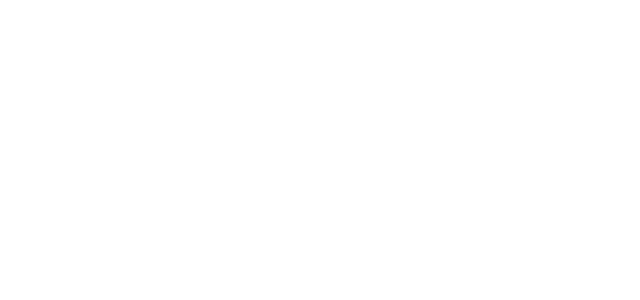
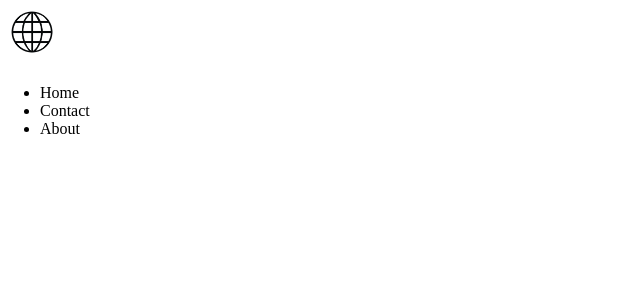
Before and after one commit to Munsa1/react-testing-with-enzyme, a React (Create React App) app: page / in a window 1280 px wide. Shown: the top 300 px of the page, without its empty margins (0-640 px from the left). Built offline with nearby package versions, Linux system fonts and the light colour scheme.

Commit message:
Add navigation bar

```diff
--- a/src/components/header/header.js
+++ b/src/components/header/header.js
@@ -1,11 +1,20 @@
 import React from 'react'
 import './header.scss';
+import myLogo from '../../assests/graphics/logo.png'
 const Header = ()=>{
 
     return(
         <header>
             <div className="wrap">
                 <div className="logo">
+                    <img src={myLogo} alt="Logo" />
+                </div>
+                <div>
+                    <ul>
+                        <li>Home</li>
+                        <li>Contact</li>
+                        <li>About</li>
+                    </ul>
 
                 </div>
             </div>
--- a/src/components/header/header.scss
+++ b/src/components/header/header.scss
@@ -0,0 +1,42 @@
+.logo img {
+    width: 5%
+}
+
+
+
+
+
+header {
+    // display: block;
+    // width: 100%;
+    // height: 50px;
+    // margin: 0 auto;
+    // padding: 0 10px;
+    // background: #ca9d9d12;
+
+
+    // .wrap {
+    //     position: relative;
+    //     display: block;
+    //     width: 100%;
+    //     height: 100%;
+    //     margin: 0 auto;
+    //     max-width: 980px;
+
+    //     .logo {
+    //         display: block;
+    //         width: 120px;
+    //         position: absolute;
+    //         left: 10px;
+    //         top: 50px;
+    //         -webkit-transform: translateY(-50%) ;
+    //         -moz-transform: translateY(-50%);
+
+    //         img {
+    //             display: block;
+    //             width: 100%;
+    //             margin: 0;
+    //         }
+    //     }
+    // }
+}
```
Also changed, not shown: src/assests/graphics/logo.png.
